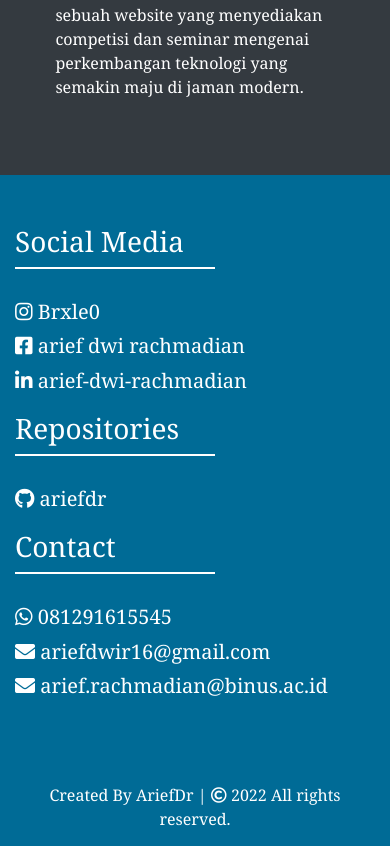
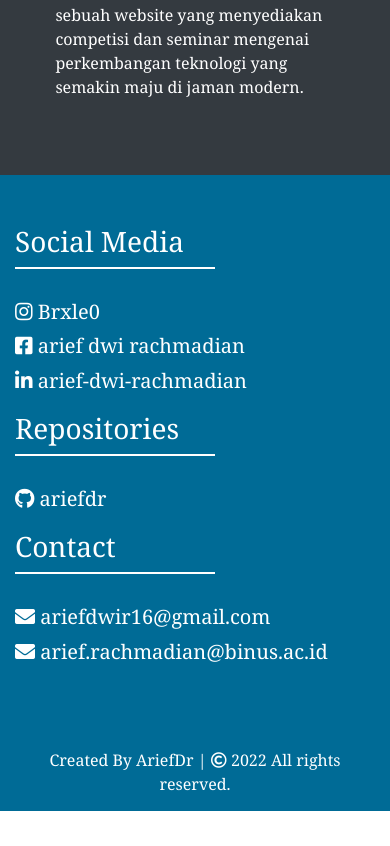
Before and after one commit to AriefDR/ariefdr.github.io, a plain HTML site: page index.html in a window 390 px wide. Shown: the part 8243-9089 px from the top of the page. After the commit the page ends 9054 px from the top, so only its background shows below. Drawn offline with Linux system fonts and the light colour scheme.

Commit message:
deleting phone number

```diff
--- a/index.html
+++ b/index.html
@@ -338,10 +338,6 @@
                     </div><br>
                     <div class="text-justify">
                         <ul class="list-unstyled">
-                            <li style="font-size: 23px;"><a
-                                    href="https://wa.me/6281291615545?text=I'm%20interested%20with%20your%20portfolio%20and%20I%20want%20to%20hire%20you%20in%20our%20company"
-                                    target="_blank" style="text-decoration: none;"><i class="fab fa-whatsapp"></i>
-                                    081291615545</a></li>
                             <li style="font-size: 23px;"><a href="" style="text-decoration: none;"><i
                                         class="fa fa-envelope"></i> ariefdwir16@gmail.com</a></li>
                             <li style="font-size: 23px;"><a href="" style="text-decoration: none;"><i
```
